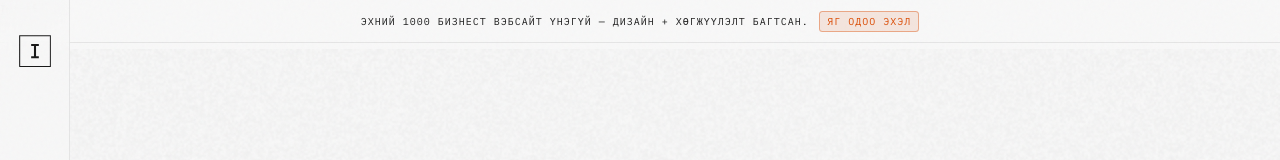
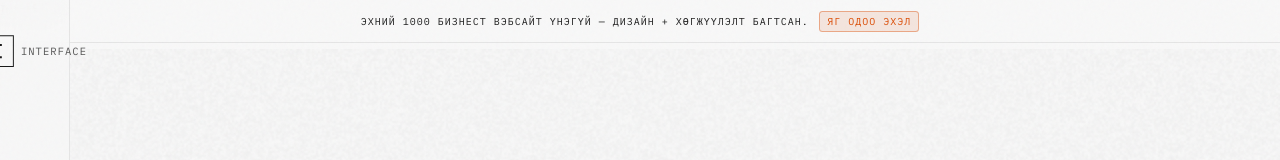
Before and after one commit to interface-mn-org/interface-landing, a Next.js app: page / in a window 1280 px wide. Shown: the top 160 px of the page. Built offline with nearby package versions, Linux system fonts and the light colour scheme; no server answers.

Commit message:
prod ready

```diff
--- a/components/mobile-nav.tsx
+++ b/components/mobile-nav.tsx
@@ -61,6 +61,7 @@ export function MobileNav() {
           >
             <Logo className="text-black" size={28} markClassName="text-black dark:text-white" glyphClassName="text-black dark:text-white" />
           </button>
+          <span className="text-xs font-mono uppercase tracking-widest text-muted-foreground">Interface</span>
 
           <div className="flex items-center gap-3">
             <ThemeToggle />
--- a/components/side-nav.tsx
+++ b/components/side-nav.tsx
@@ -48,7 +48,7 @@ export function SideNav() {
 
   return (
     <nav className="fixed left-0 top-0 z-50 h-screen w-16 md:w-20 hidden md:flex flex-col justify-between py-10 border-r border-border/30 bg-background/80 backdrop-blur-sm">
-      <div className="px-4 flex justify-center">
+      <div className="px-4 flex items-center justify-center gap-2">
         <button
           type="button"
           onClick={() => scrollToSection("hero")}
@@ -60,6 +60,7 @@ export function SideNav() {
             glyphClassName="text-black dark:text-white"
           />
         </button>
+        <span className="text-xs font-mono uppercase tracking-widest text-muted-foreground">Interface</span>
       </div>
 
       <div className="flex flex-col gap-6 px-4 items-center flex-1 justify-center">
```
